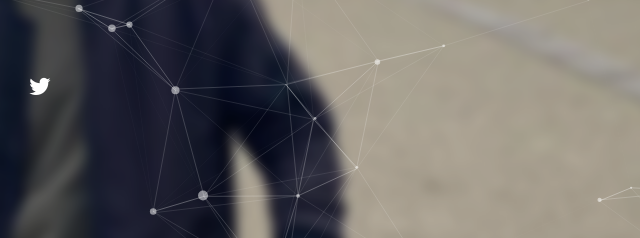
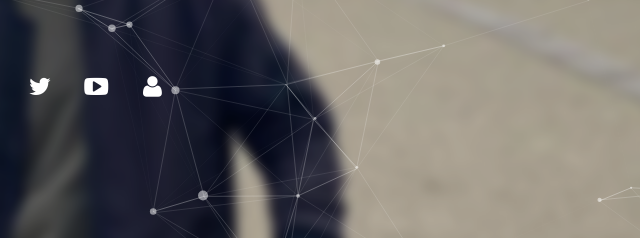
Before and after one commit to oyldrr/info, a plain HTML site: page index.html in a window 1280 px wide. Shown: the part 335-573 px from the top of the page, 462-1102 px from the left. Drawn offline with nearby package versions, Linux system fonts and the light colour scheme.

Commit message:
Signed-off-by: oyldrr <oyldrr@gmail.com>

```diff
--- a/index.html
+++ b/index.html
@@ -8,7 +8,7 @@
   <meta name="keywords" content="HTML, CSS, JavaScript, Frontend Developer, Freelance, Information, About me, Oğuzhan Yıldırır, Personal Website">
   <meta name="author" content="Oğuzhan Yıldırır">
 
-  <title>oyldrr info</title>
+  <title>info</title>
 
   <link rel="stylesheet" href="https://fonts.googleapis.com/css?family=Open+Sans:300,400">
   <link rel="stylesheet" href="css/font-awesome.min.css">
@@ -95,6 +95,8 @@
 								<span tooltip="LinkedIn" flow="down"><a href="https://www.linkedin.com/in/oyldrr" class="tm-social-link"><i class="fa fa-linkedin"></i></a></span>
 								<span tooltip="Instagram" flow="down"><a href="https://instagram.com/oyldrr" class="tm-social-link"><i class="fa fa-instagram"></i></a></span>
 								<span tooltip="Twitter" flow="down"><a href="https://twitter.com/oguzhanyildirir" class="tm-social-link"><i class="fa fa-twitter"></i></a></span>
+								<span tooltip="YouTube" flow="down"><a href="https://www.youtube.com/channel/UCygK9wnO4cdvzPTK9rrAavQ" class="tm-social-link"><i class="fa fa-youtube-play"></i></a></span>
+								<span tooltip="Blog" flow="down"><a href="https://www.oyldrr.com" class="tm-social-link"><i class="fa fa-user"></i></a></span>
 							</div>
 
 						</div>
```
Also changed, not shown: about-me.html (+4 -1 lines).
